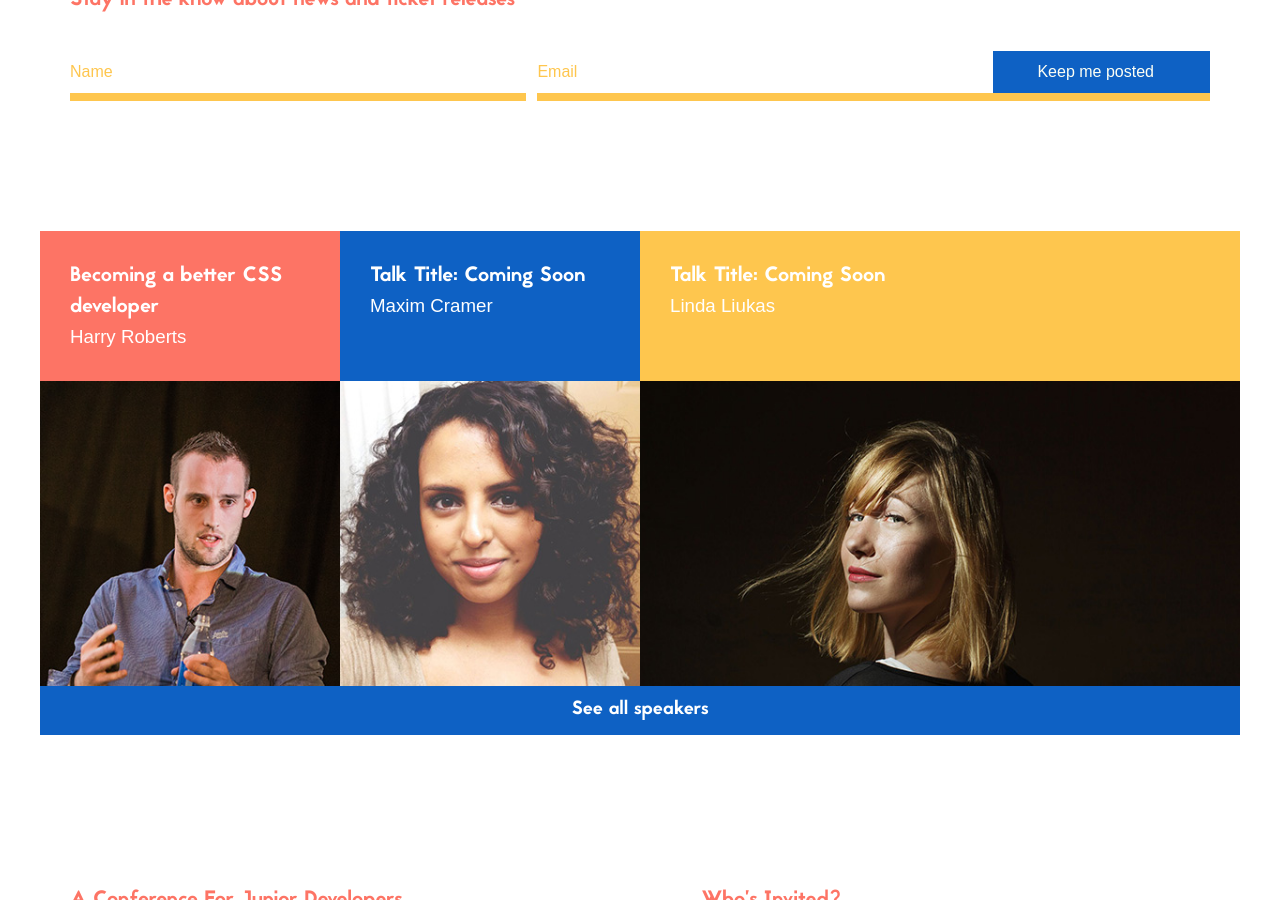
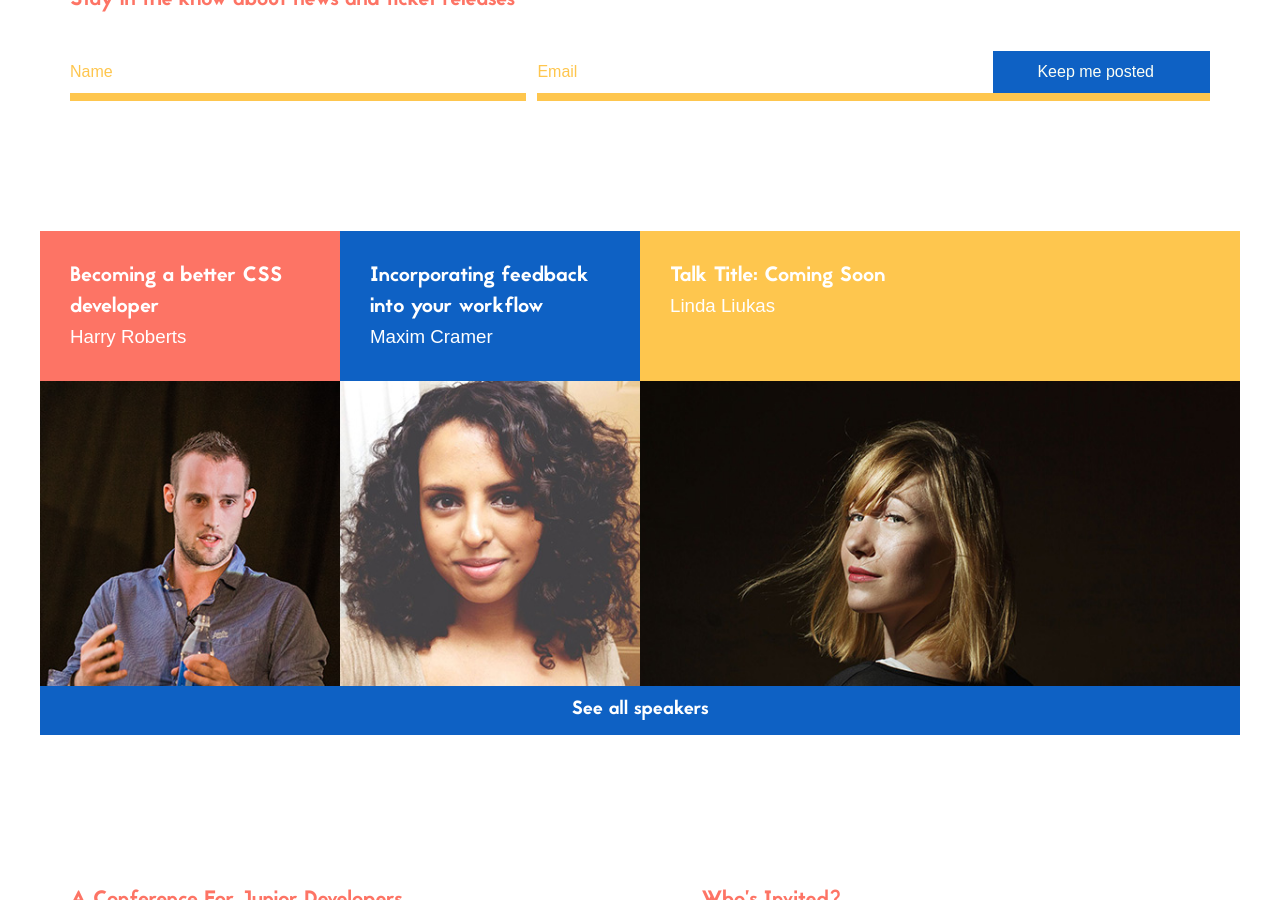
Before and after one commit to Sambillingham/beyond, a Jekyll site: the page built from index.html, in a window 1280 px wide and 900 px high, scrolled down 786 px. Built offline with Jekyll 4.4.1, drawn with Linux system fonts in a browser that asks for light colours; some web fonts are replaced.

Commit message:
add maxim talk title

```diff
--- a/index.html
+++ b/index.html
@@ -73,7 +73,7 @@ layout: default
         </div>
         <div class="speaker speaker--small ">
           <div class="speaker__info">
-            <h2 class="speaker__title">Talk Title: Coming Soon</h2>
+            <h2 class="speaker__title">Incorporating feedback into your workflow</h2>
             <h3 class="speaker__name">Maxim Cramer</h3>
           </div>
           <img class="speaker__image" src="img/speaker-maxim-cramer.jpg">
```
